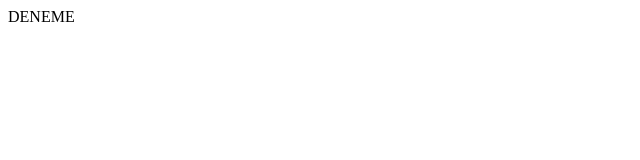
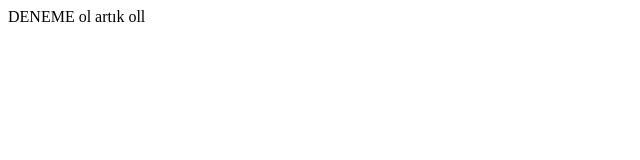
Before and after one commit to karacabugra27/ymg-test, a plain HTML site: page index.html in a window 1280 px wide. Shown: the full height of the page, 0-640 px from the left. Drawn offline with Linux system fonts and the light colour scheme.

Commit message:
ol artık

```diff
--- a/index.html
+++ b/index.html
@@ -4,5 +4,6 @@
 </head>
 <body>
     DENEME
+    ol artık oll
 </body>
 </html>
```
